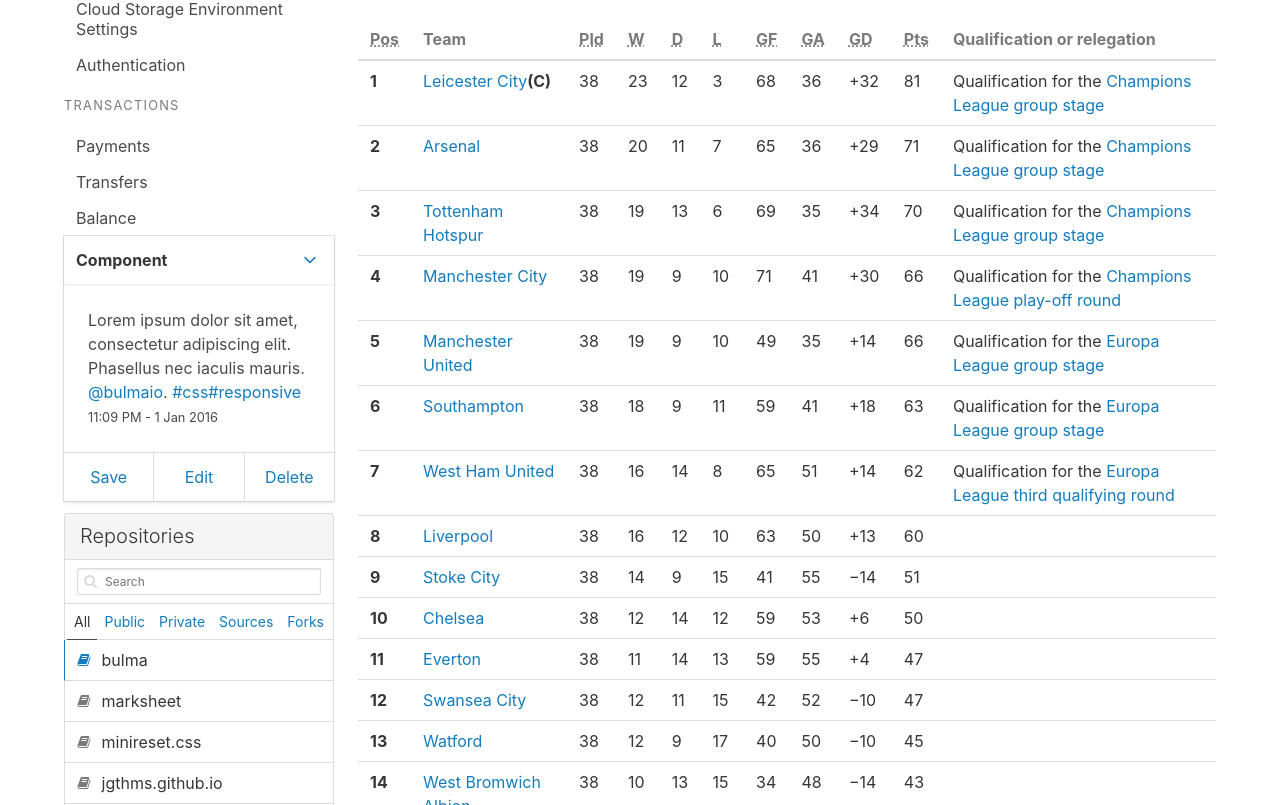
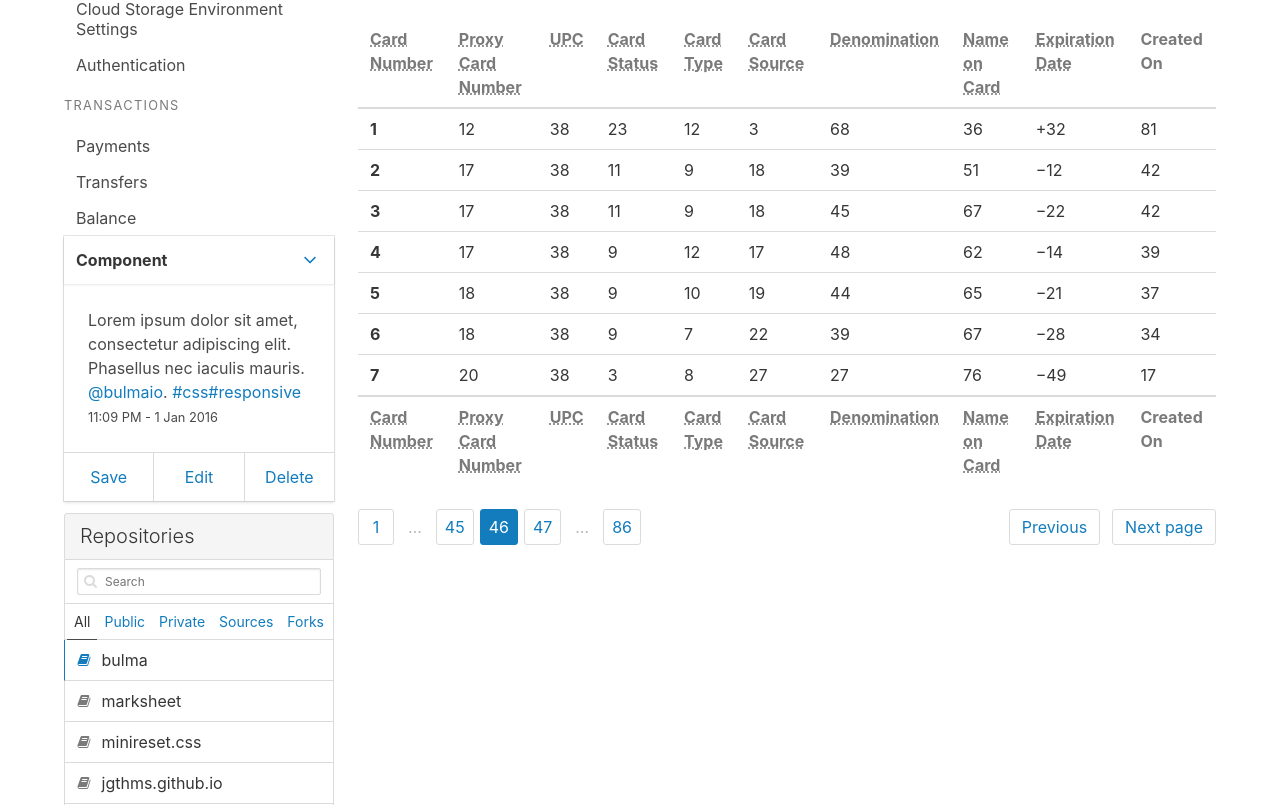
Before and after one commit to duk/bhn-ui-angular-poc, an Angular app: page / in a window 1280 px wide. Shown: the part 515-1320 px from the top of the page. Built offline with nearby package versions, Linux system fonts and the light colour scheme.

Commit message:
bhn table demo simplified

```diff
--- a/src/app/app.component.html
+++ b/src/app/app.component.html
@@ -13,10 +13,6 @@
       <app-bhn-box></app-bhn-box>
       <app-bhn-table></app-bhn-table>
       <app-bhn-pagination></app-bhn-pagination>
-      <app-bhn-tag></app-bhn-tag>
-      <app-bhn-media></app-bhn-media>
-      <app-bhn-progress></app-bhn-progress>
-      <app-bhn-form></app-bhn-form>
     </div>
   </div>
 </div>
--- a/src/app/bhn-table/bhn-table.component.html
+++ b/src/app/bhn-table/bhn-table.component.html
@@ -1,39 +1,36 @@
 <table class="table">
   <thead>
     <tr>
-      <th><abbr title="Position">Pos</abbr></th>
-      <th>Team</th>
-      <th><abbr title="Played">Pld</abbr></th>
-      <th><abbr title="Won">W</abbr></th>
-      <th><abbr title="Drawn">D</abbr></th>
-      <th><abbr title="Lost">L</abbr></th>
-      <th><abbr title="Goals for">GF</abbr></th>
-      <th><abbr title="Goals against">GA</abbr></th>
-      <th><abbr title="Goal difference">GD</abbr></th>
-      <th><abbr title="Points">Pts</abbr></th>
-      <th>Qualification or relegation</th>
+      <th><abbr title="Position">Card Number</abbr></th>
+      <th><abbr title="Played">Proxy Card Number</abbr></th>
+      <th><abbr title="Won">UPC</abbr></th>
+      <th><abbr title="Drawn">Card Status</abbr></th>
+      <th><abbr title="Lost">Card Type</abbr></th>
+      <th><abbr title="Goals for">Card Source</abbr></th>
+      <th><abbr title="Goals against">Denomination</abbr></th>
+      <th><abbr title="Goal difference">Name on Card</abbr></th>
+      <th><abbr title="Points">Expiration Date</abbr></th>
+      <th>Created On</th>
     </tr>
   </thead>
   <tfoot>
     <tr>
-      <th><abbr title="Position">Pos</abbr></th>
-      <th>Team</th>
-      <th><abbr title="Played">Pld</abbr></th>
-      <th><abbr title="Won">W</abbr></th>
-      <th><abbr title="Drawn">D</abbr></th>
-      <th><abbr title="Lost">L</abbr></th>
-      <th><abbr title="Goals for">GF</abbr></th>
-      <th><abbr title="Goals against">GA</abbr></th>
-      <th><abbr title="Goal difference">GD</abbr></th>
-      <th><abbr title="Points">Pts</abbr></th>
-      <th>Qualification or relegation</th>
+      <th><abbr title="Position">Card Number</abbr></th>
+      <th><abbr title="Played">Proxy Card Number</abbr></th>
+      <th><abbr title="Won">UPC</abbr></th>
+      <th><abbr title="Drawn">Card Status</abbr></th>
+      <th><abbr title="Lost">Card Type</abbr></th>
+      <th><abbr title="Goals for">Card Source</abbr></th>
+      <th><abbr title="Goals against">Denomination</abbr></th>
+      <th><abbr title="Goal difference">Name on Card</abbr></th>
+      <th><abbr title="Points">Expiration Date</abbr></th>
+      <th>Created On</th>
     </tr>
   </tfoot>
   <tbody>
     <tr>
       <th>1</th>
-      <td><a href="https://en.wikipedia.org/wiki/Leicester_City_F.C." title="Leicester City F.C.">Leicester City</a> <strong>(C)</strong>
-      </td>
+      <td>12</td>
       <td>38</td>
       <td>23</td>
       <td>12</td>
@@ -42,182 +39,12 @@
       <td>36</td>
       <td>+32</td>
       <td>81</td>
-      <td>Qualification for the <a href="https://en.wikipedia.org/wiki/2016%E2%80%9317_UEFA_Champions_League#Group_stage" title="2016–17 UEFA Champions League">Champions League group stage</a></td>
+
     </tr>
+
     <tr>
       <th>2</th>
-      <td><a href="https://en.wikipedia.org/wiki/Arsenal_F.C." title="Arsenal F.C.">Arsenal</a></td>
-      <td>38</td>
-      <td>20</td>
-      <td>11</td>
-      <td>7</td>
-      <td>65</td>
-      <td>36</td>
-      <td>+29</td>
-      <td>71</td>
-      <td>Qualification for the <a href="https://en.wikipedia.org/wiki/2016%E2%80%9317_UEFA_Champions_League#Group_stage" title="2016–17 UEFA Champions League">Champions League group stage</a></td>
-    </tr>
-    <tr>
-      <th>3</th>
-      <td><a href="https://en.wikipedia.org/wiki/Tottenham_Hotspur_F.C." title="Tottenham Hotspur F.C.">Tottenham Hotspur</a></td>
-      <td>38</td>
-      <td>19</td>
-      <td>13</td>
-      <td>6</td>
-      <td>69</td>
-      <td>35</td>
-      <td>+34</td>
-      <td>70</td>
-      <td>Qualification for the <a href="https://en.wikipedia.org/wiki/2016%E2%80%9317_UEFA_Champions_League#Group_stage" title="2016–17 UEFA Champions League">Champions League group stage</a></td>
-    </tr>
-    <tr>
-      <th>4</th>
-      <td><a href="https://en.wikipedia.org/wiki/Manchester_City_F.C." title="Manchester City F.C.">Manchester City</a></td>
-      <td>38</td>
-      <td>19</td>
-      <td>9</td>
-      <td>10</td>
-      <td>71</td>
-      <td>41</td>
-      <td>+30</td>
-      <td>66</td>
-      <td>Qualification for the <a href="https://en.wikipedia.org/wiki/2016%E2%80%9317_UEFA_Champions_League#Play-off_round"
-          title="2016–17 UEFA Champions League">Champions League play-off round</a></td>
-    </tr>
-    <tr>
-      <th>5</th>
-      <td><a href="https://en.wikipedia.org/wiki/Manchester_United_F.C." title="Manchester United F.C.">Manchester United</a></td>
-      <td>38</td>
-      <td>19</td>
-      <td>9</td>
-      <td>10</td>
-      <td>49</td>
-      <td>35</td>
-      <td>+14</td>
-      <td>66</td>
-      <td>Qualification for the <a href="https://en.wikipedia.org/wiki/2016%E2%80%9317_UEFA_Europa_League#Group_stage" title="2016–17 UEFA Europa League">Europa League group stage</a></td>
-    </tr>
-    <tr>
-      <th>6</th>
-      <td><a href="https://en.wikipedia.org/wiki/Southampton_F.C." title="Southampton F.C.">Southampton</a></td>
-      <td>38</td>
-      <td>18</td>
-      <td>9</td>
-      <td>11</td>
-      <td>59</td>
-      <td>41</td>
-      <td>+18</td>
-      <td>63</td>
-      <td>Qualification for the <a href="https://en.wikipedia.org/wiki/2016%E2%80%9317_UEFA_Europa_League#Group_stage" title="2016–17 UEFA Europa League">Europa League group stage</a></td>
-    </tr>
-    <tr>
-      <th>7</th>
-      <td><a href="https://en.wikipedia.org/wiki/West_Ham_United_F.C." title="West Ham United F.C.">West Ham United</a></td>
-      <td>38</td>
-      <td>16</td>
-      <td>14</td>
-      <td>8</td>
-      <td>65</td>
-      <td>51</td>
-      <td>+14</td>
-      <td>62</td>
-      <td>Qualification for the <a href="https://en.wikipedia.org/wiki/2016%E2%80%9317_UEFA_Europa_League#Third_qualifying_round"
-          title="2016–17 UEFA Europa League">Europa League third qualifying round</a></td>
-    </tr>
-    <tr>
-      <th>8</th>
-      <td><a href="https://en.wikipedia.org/wiki/Liverpool_F.C." title="Liverpool F.C.">Liverpool</a></td>
-      <td>38</td>
-      <td>16</td>
-      <td>12</td>
-      <td>10</td>
-      <td>63</td>
-      <td>50</td>
-      <td>+13</td>
-      <td>60</td>
-      <td></td>
-    </tr>
-    <tr>
-      <th>9</th>
-      <td><a href="https://en.wikipedia.org/wiki/Stoke_City_F.C." title="Stoke City F.C.">Stoke City</a></td>
-      <td>38</td>
-      <td>14</td>
-      <td>9</td>
-      <td>15</td>
-      <td>41</td>
-      <td>55</td>
-      <td>−14</td>
-      <td>51</td>
-      <td></td>
-    </tr>
-    <tr>
-      <th>10</th>
-      <td><a href="https://en.wikipedia.org/wiki/Chelsea_F.C." title="Chelsea F.C.">Chelsea</a></td>
-      <td>38</td>
-      <td>12</td>
-      <td>14</td>
-      <td>12</td>
-      <td>59</td>
-      <td>53</td>
-      <td>+6</td>
-      <td>50</td>
-      <td></td>
-    </tr>
-    <tr>
-      <th>11</th>
-      <td><a href="https://en.wikipedia.org/wiki/Everton_F.C." title="Everton F.C.">Everton</a></td>
-      <td>38</td>
-      <td>11</td>
-      <td>14</td>
-      <td>13</td>
-      <td>59</td>
-      <td>55</td>
-      <td>+4</td>
-      <td>47</td>
-      <td></td>
-    </tr>
-    <tr>
-      <th>12</th>
-      <td><a href="https://en.wikipedia.org/wiki/Swansea_City_A.F.C." title="Swansea City A.F.C.">Swansea City</a></td>
-      <td>38</td>
-      <td>12</td>
-      <td>11</td>
-      <td>15</td>
-      <td>42</td>
-      <td>52</td>
-      <td>−10</td>
-      <td>47</td>
-      <td></td>
-    </tr>
-    <tr>
-      <th>13</th>
-      <td><a href="https://en.wikipedia.org/wiki/Watford_F.C." title="Watford F.C.">Watford</a></td>
-      <td>38</td>
-      <td>12</td>
-      <td>9</td>
       <td>17</td>
-      <td>40</td>
-      <td>50</td>
-      <td>−10</td>
-      <td>45</td>
-      <td></td>
-    </tr>
-    <tr>
-      <th>14</th>
-      <td><a href="https://en.wikipedia.org/wiki/West_Bromwich_Albion_F.C." title="West Bromwich Albion F.C.">West Bromwich Albion</a></td>
-      <td>38</td>
-      <td>10</td>
-      <td>13</td>
-      <td>15</td>
-      <td>34</td>
-      <td>48</td>
-      <td>−14</td>
-      <td>43</td>
-      <td></td>
-    </tr>
-    <tr>
-      <th>15</th>
-      <td><a href="https://en.wikipedia.org/wiki/Crystal_Palace_F.C." title="Crystal Palace F.C.">Crystal Palace</a></td>
       <td>38</td>
       <td>11</td>
       <td>9</td>
@@ -226,11 +53,10 @@
       <td>51</td>
       <td>−12</td>
       <td>42</td>
-      <td></td>
     </tr>
     <tr>
-      <th>16</th>
-      <td><a href="https://en.wikipedia.org/wiki/A.F.C._Bournemouth" title="A.F.C. Bournemouth">AFC Bournemouth</a></td>
+      <th>3</th>
+      <td>17</td>
       <td>38</td>
       <td>11</td>
       <td>9</td>
@@ -239,11 +65,10 @@
       <td>67</td>
       <td>−22</td>
       <td>42</td>
-      <td></td>
     </tr>
     <tr>
-      <th>17</th>
-      <td><a href="https://en.wikipedia.org/wiki/Sunderland_A.F.C." title="Sunderland A.F.C.">Sunderland</a></td>
+      <th>4</th>
+      <td>17</td>
       <td>38</td>
       <td>9</td>
       <td>12</td>
@@ -252,12 +77,10 @@
       <td>62</td>
       <td>−14</td>
       <td>39</td>
-      <td></td>
     </tr>
     <tr>
-      <th>18</th>
-      <td><a href="https://en.wikipedia.org/wiki/Newcastle_United_F.C." title="Newcastle United F.C.">Newcastle United</a> <strong>(R)</strong>
-      </td>
+      <th>5</th>
+      <td>18</td>
       <td>38</td>
       <td>9</td>
       <td>10</td>
@@ -266,12 +89,10 @@
       <td>65</td>
       <td>−21</td>
       <td>37</td>
-      <td>Relegation to the <a href="https://en.wikipedia.org/wiki/2016%E2%80%9317_Football_League_Championship" title="2016–17 Football League Championship">Football League Championship</a></td>
     </tr>
     <tr>
-      <th>19</th>
-      <td><a href="https://en.wikipedia.org/wiki/Norwich_City_F.C." title="Norwich City F.C.">Norwich City</a> <strong>(R)</strong>
-      </td>
+      <th>6</th>
+      <td>18</td>
       <td>38</td>
       <td>9</td>
       <td>7</td>
@@ -280,12 +101,10 @@
       <td>67</td>
       <td>−28</td>
       <td>34</td>
-      <td>Relegation to the <a href="https://en.wikipedia.org/wiki/2016%E2%80%9317_Football_League_Championship" title="2016–17 Football League Championship">Football League Championship</a></td>
     </tr>
     <tr>
-      <th>20</th>
-      <td><a href="https://en.wikipedia.org/wiki/Aston_Villa_F.C." title="Aston Villa F.C.">Aston Villa</a> <strong>(R)</strong>
-      </td>
+      <th>7</th>
+      <td>20</td>
       <td>38</td>
       <td>3</td>
       <td>8</td>
@@ -294,7 +113,6 @@
       <td>76</td>
       <td>−49</td>
       <td>17</td>
-      <td>Relegation to the <a href="https://en.wikipedia.org/wiki/2016%E2%80%9317_Football_League_Championship" title="2016–17 Football League Championship">Football League Championship</a></td>
     </tr>
   </tbody>
 </table>
```
